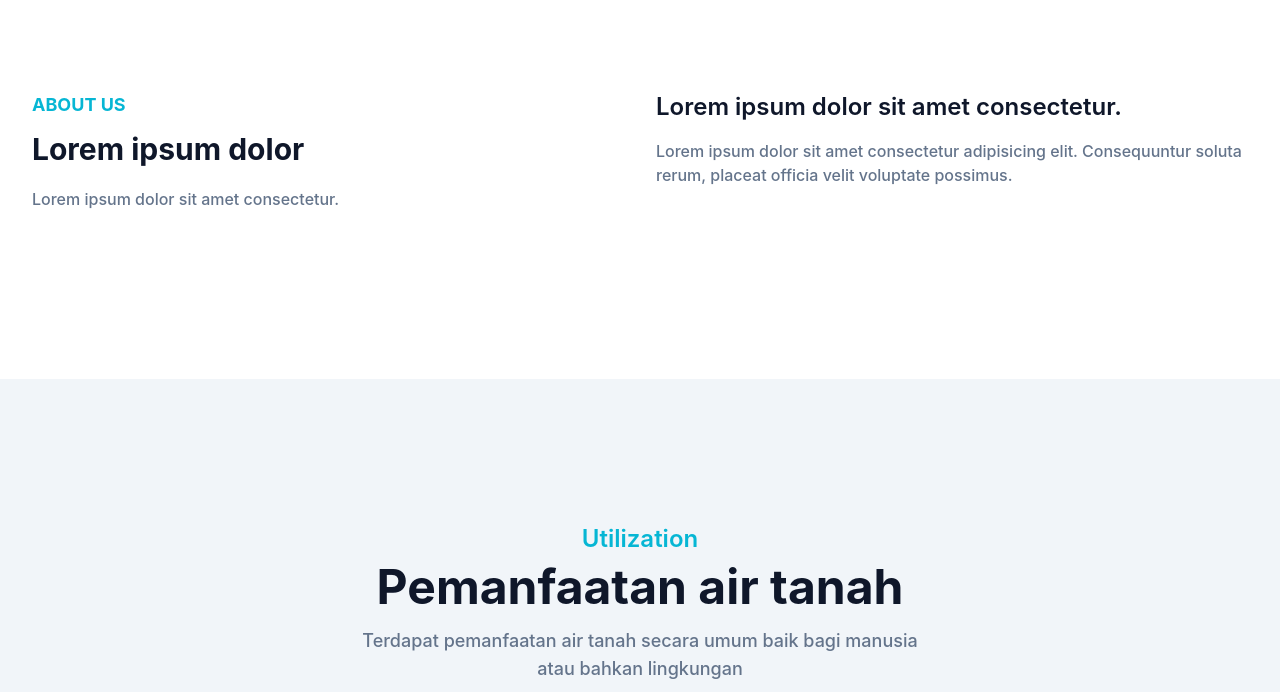
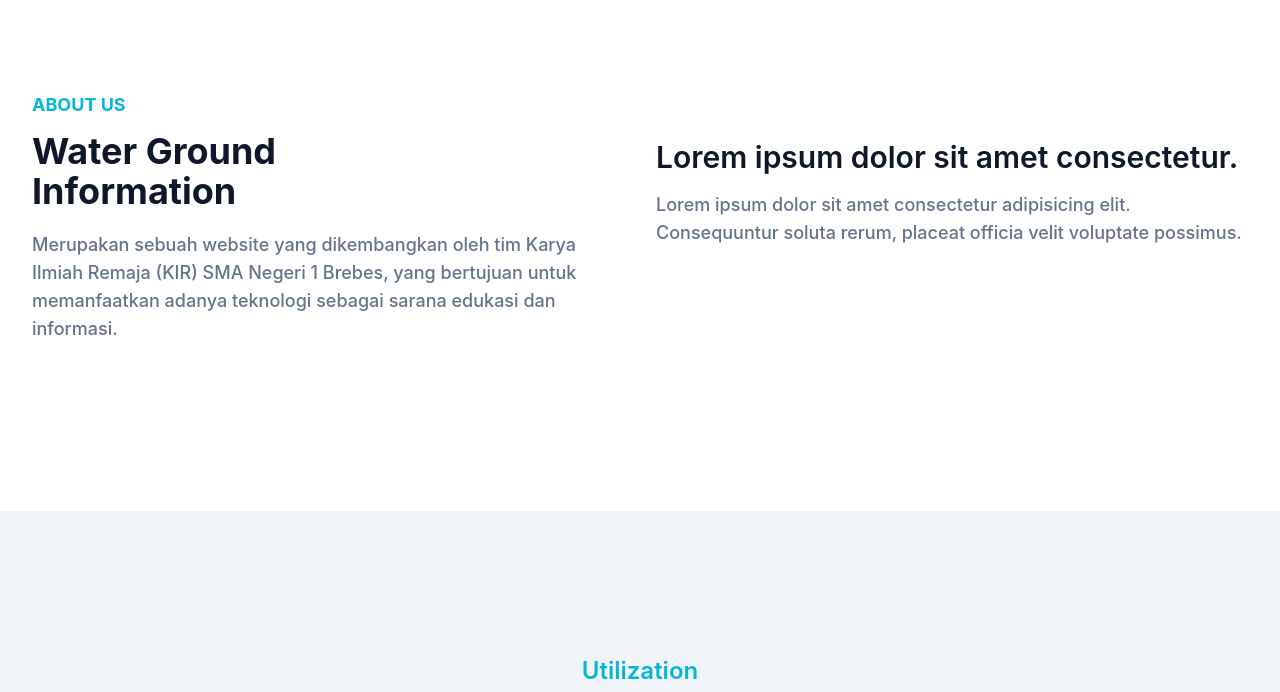
Before and after one commit to fnf-1/water-ground.github.io, a website: page index.html in a window 1280 px wide. Shown: the part 791-1483 px from the top of the page. Drawn offline with Linux system fonts and the light colour scheme.

Commit message:
update dark mode

```diff
--- a/index.html
+++ b/index.html
@@ -53,14 +53,14 @@
                 </li>
                 <li class="flex item-center pl-8 pt-2">
                   <div class="flex">
-                    <span class="mr-2 text-sm text-slate-500">Light</span>
+                    <span class="mr-2 text-sm text-slate-500 dark:text-white">Light</span>
                     <input type="checkbox" class="hidden" name="" id="dark-toggle">
                     <label for="dark-toggle">
                       <div class="flex h-5 w-9 cursor-pointer items-center rounded-full bg-slate-500 p-1">
-                        <div class="toggle-circle h-4 w-4 rounded-full bg-white transition duration-300 ease-in-out"></div>
+                        <div class="toggle-circle h-4 w-4 rounded-full bg-white transition duration-300 ease-in-out dark:bg-white"></div>
                       </div>
                     </label>
-                    <span class="ml-2 text-sm text-slate-500">Dark</span>
+                    <span class="ml-2 text-sm text-slate-500 dark:text-white">Dark</span>
                   </div>
                 </li>
               </ul>
@@ -80,7 +80,7 @@
             <h1 class="text-base font-semibold text-sky md:text-xl lg:text-3xl">Welcome 👋 to <span class="block font-bold text-dark text-4xl mt-1 lg:text-5xl dark:text-white">Water Ground Information</span></h1>
             <h2 class="font-medium text-secondary text-lg mb-5 lg:text-2xl dark:text-white">SMA NEGERI 1 BREBES</h2>
             <div class="w-full pt-10 border-t border-slate-800">
-              <p class="font-medium text-slate-400 mb-10 leading-relaxed">Website yang berisikan informasi tentang air tanah</p>
+              <p class="font-medium text-slate-400 mb-10 leading-relaxed">Website yang berisikan informasi tentang air tanah yang bertujuan untuk meningkatkan pengelolaan informasi sumber daya air, terutama air tanah menjadi lebih optimal</p>
             </div>
           </div>
           <div class="w-full self-end px-4 lg:w-1/2">
@@ -108,18 +108,19 @@
     <section id="about" class="pt-36 pb-32 dark:bg-dark">
       <div class="container">
         <div class="flex flex-wrap">
-          <div class="w-full px-4 mb-10 lg:w-1/2">
+          <div class="mb-10 w-full px-4 lg:w-1/2">
             <h4 class="font-bold uppercase text-sky text-lg mb-3">About Us</h4>
-            <h2 class="font-bold text-dark text-3xl mb-5 max-w-md dark:text-white">Lorem ipsum dolor</h2>
-            <p class="font-medium text-base text-secondary max-w-xl">Lorem ipsum dolor sit amet consectetur.</p>
+            <h2 class="font-bold text-dark text-3xl mb-5 max-w-md lg:text-4xl dark:text-white">Water Ground Information</h2>
+            <p class="font-medium text-base text-secondary max-w-xl lg:text-lg">Merupakan sebuah website yang dikembangkan oleh tim Karya Ilmiah Remaja (KIR) SMA Negeri 1 Brebes, yang bertujuan untuk memanfaatkan adanya teknologi sebagai sarana edukasi dan informasi.</p>
           </div>
           <div class="w-full px-4 lg:w-1/2">
-            <h3 class="font-semibold text-dark text-2xl mb-4 dark:text-white">Lorem ipsum dolor sit amet consectetur.</h3>
-            <p class="font-medium text-base text-secondary mb-6">Lorem ipsum dolor sit amet consectetur adipisicing elit. Consequuntur soluta rerum, placeat officia velit voluptate possimus.</p>
+            <h3 class="font-semibold text-dark text-2xl mb-4 dark:text-white lg:pt-12 lg:text-3xl">Lorem ipsum dolor sit amet consectetur.</h3>
+            <p class="font-medium text-base text-secondary mb-6 lg:text-lg">Lorem ipsum dolor sit amet consectetur adipisicing elit. Consequuntur soluta rerum, placeat officia velit voluptate possimus.</p>
           </div>
         </div>
       </div>
     </section>
+
 
     <!-- About section end -->
 
@@ -191,7 +192,7 @@
           <div class="mx-auto text-center mb-16">
             <h4 class="font-semibold text-lg text-sky mb-2 md:text-2xl">Type</h4>
             <h2 class="font-bold text-white text-3xl mb-4 sm:text-4xl lg:text-5xl dark:text-dark">Jenis - jenis air tanah</h2>
-            <p class="font-medium text-md text-secondary md:text-lg">Lorem ipsum dolor sit amet consectetur adipisicing elit. Reprehenderit velit minus nihil, voluptates fuga veritatis assumenda.</p>
+            <p class="font-medium text-md text-secondary md:text-lg">Air tanah memiliki berbagai jenis, berikut ini jenis-jenis air tanah yang dapat diketahui. </p>
           </div>
           <div class="w-full px-4 flex flex-wrap justify-center">
             <div class="mb-12 p-4 md:w-1/5">
@@ -329,7 +330,7 @@
           <div class="mx-auto text-center mb-16">
             <h4 class="font-semibold text-lg text-sky mb-2 md:text-2xl">Contact</h4>
             <h2 class="font-bold text-dark text-3xl mb-4 sm:text-4xl lg:text-5xl dark:text-white">Hubungi Kami</h2>
-            <p class="font-medium text-md text-secondary md:text-lg">Lorem ipsum dolor sit amet consectetur adipisicing elit. Reprehenderit velit minus nihil, voluptates fuga veritatis assumenda.</p>
+            <p class="font-medium text-md text-secondary md:text-lg">Jika anda memiliki beberapa masalah atau saran, silahkan hubung kami melalui form dibawah ini.</p>
           </div>
         </div>
         <form action="">
```
Also changed, not shown: dist/output.css.
